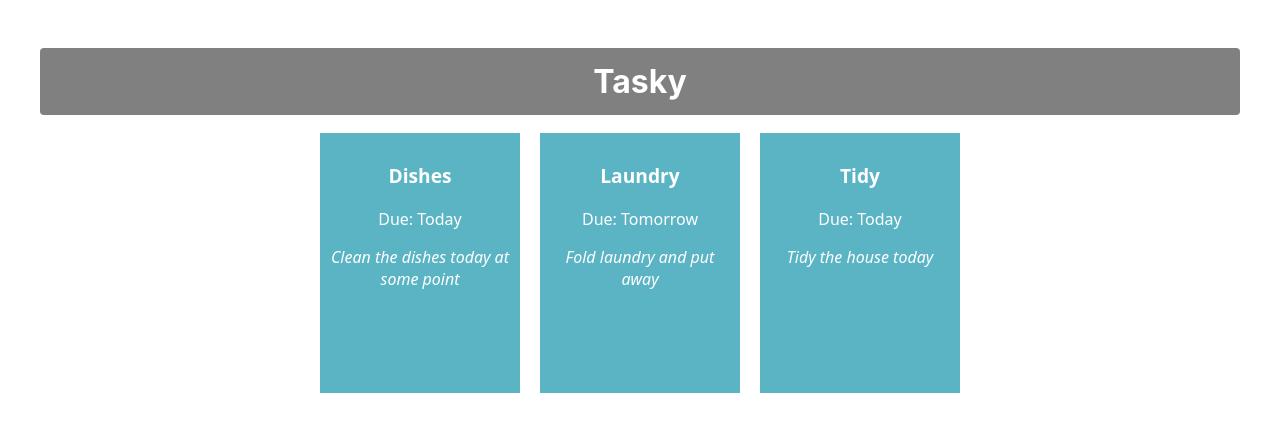
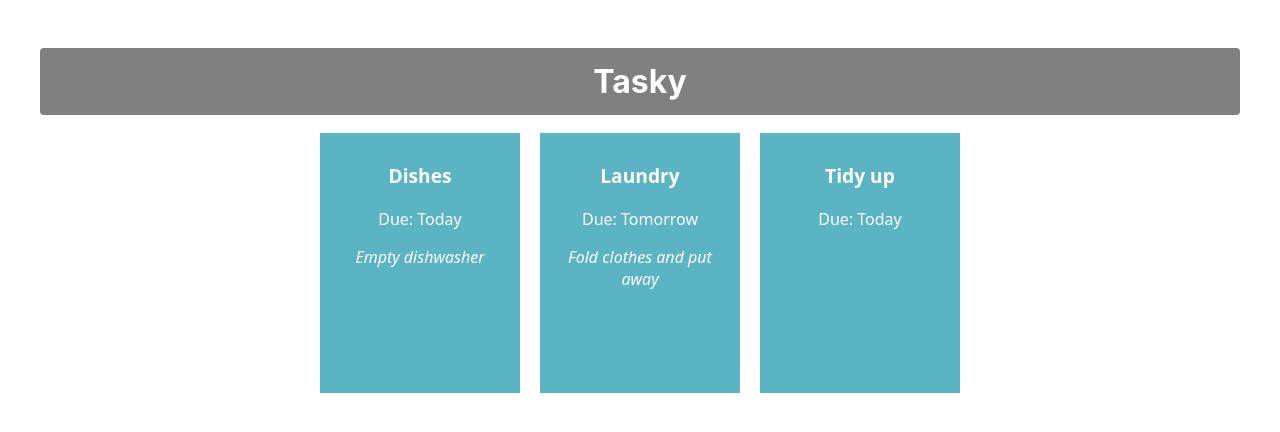
Before and after one commit to Zaradin/react-basics-labs, a React (Create React App) app in the folder tasky/: page / in a window 1280 px wide. Shown: the top 432 px of the page. Built offline with nearby package versions, Linux system fonts and the light colour scheme.

Commit message:
Added task state

```diff
--- a/tasky/src/App.js
+++ b/tasky/src/App.js
@@ -1,14 +1,23 @@
 import logo from './logo.svg';
 import './App.css';
 import Task from './components/Task';
+import React, { useState } from 'react';
 
 function App() {
-  return (
+  const [ taskState, setTaskState ] = useState({
+    tasks: [
+      { title:"Dishes", description: "Empty dishwasher", deadline: "Today" },
+      { title: "Laundry", description: "Fold clothes and put away", deadline: "Tomorrow" },
+      { title: "Tidy up", deadline: "Today" }
+    ]
+  });
+
+return (
     <div className="container">
       <h1>Tasky</h1>
-      <Task title="Dishes" deadline="Today" description="Clean the dishes today at some point"/>
-      <Task title="Laundry" deadline="Tomorrow" description="Fold laundry and put away"/>
-      <Task title="Tidy" deadline="Today" description="Tidy the house today"/>
+      <Task title={taskState.tasks[0].title} deadline={taskState.tasks[0].deadline} description={taskState.tasks[0].description} />
+      <Task title={taskState.tasks[1].title} deadline={taskState.tasks[1].deadline} description={taskState.tasks[1].description} />
+      <Task title={taskState.tasks[2].title} deadline={taskState.tasks[2].deadline} description={taskState.tasks[2].description} />
     </div>
   );
 }
```
